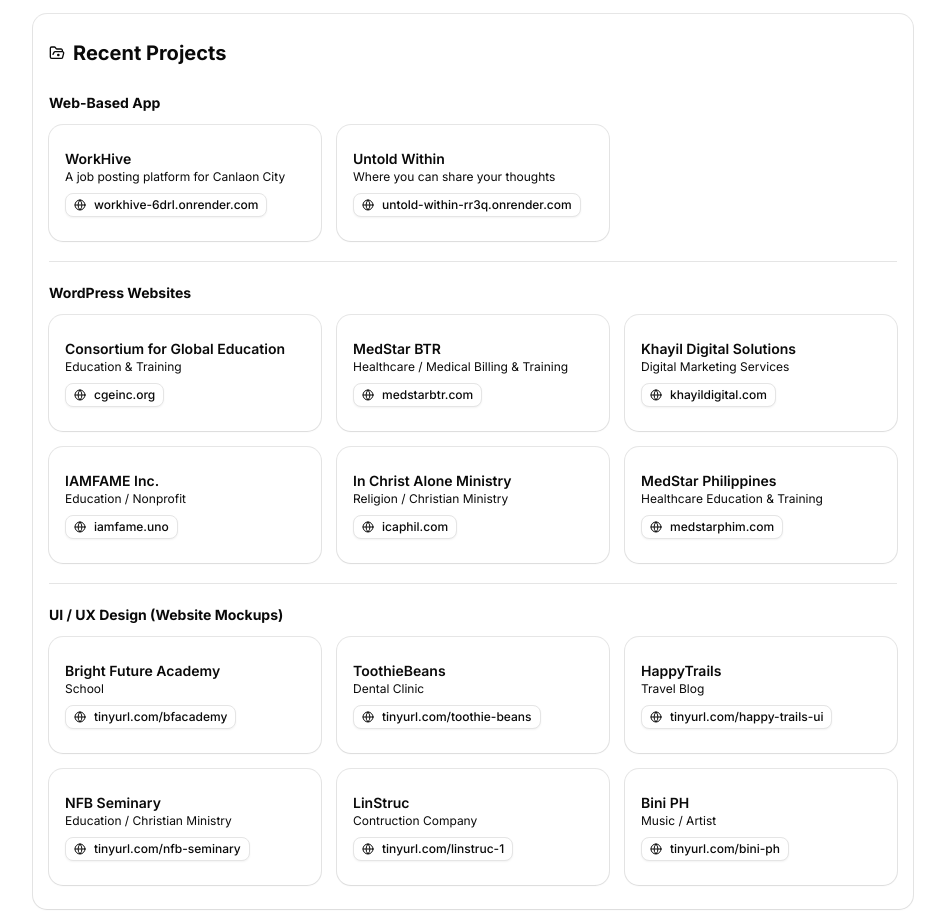
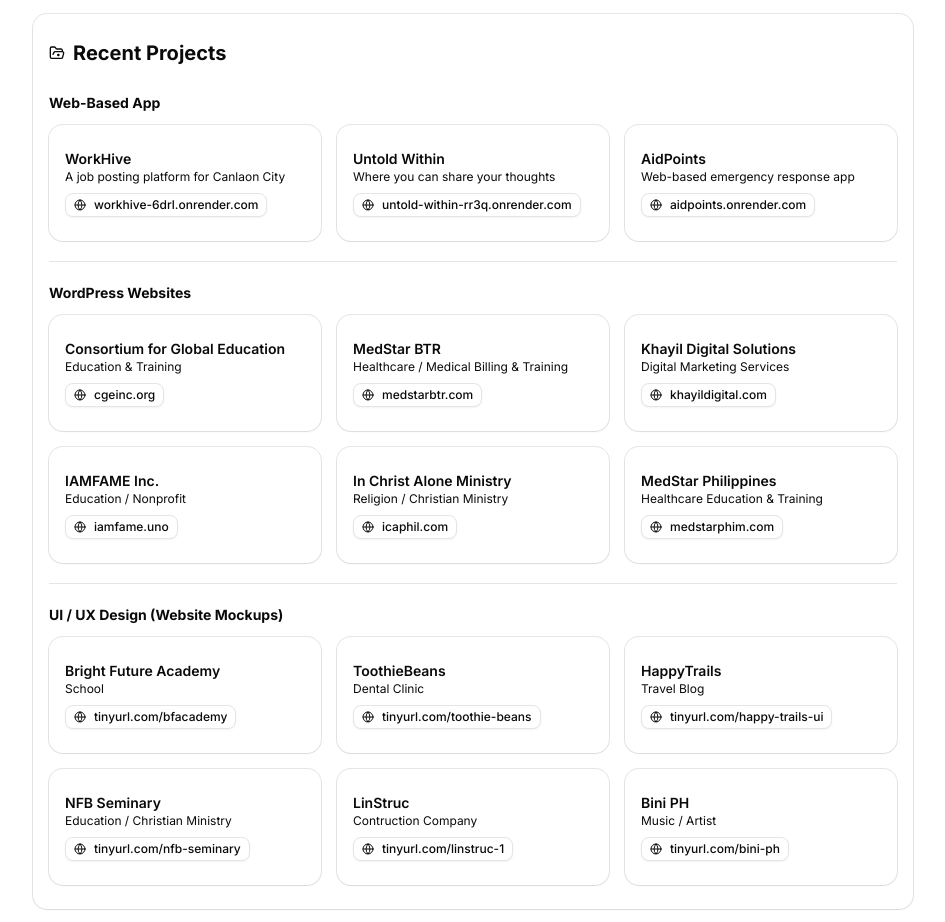
Before and after one commit to sambanihit98/sam-banihit-portfolio-v2, a Next.js app: page / in a window 1280 px wide. Shown: the part 1554-2476 px from the top of the page, without its empty margins (167-1112 px from the left). Built offline with nearby package versions, Linux system fonts and the light colour scheme.

Commit message:
Update component-example.tsx

```diff
--- a/components/component-example.tsx
+++ b/components/component-example.tsx
@@ -663,7 +663,7 @@
                   </div>
                 </CardContent>
               </Card>
-              {/* <Card className="w-full">
+              <Card className="w-full">
                 <CardContent>
                   <div className="space-y-2">
                     <div>
@@ -679,15 +679,19 @@
                         variant="outline"
                         className="gap-2 cursor-pointer"
                       >
-                        <a href="#" target="_blank" rel="noreferrer">
+                        <a
+                          href="https://aidpoints.onrender.com/"
+                          target="_blank"
+                          rel="noreferrer"
+                        >
                           <Globe className="h-4 w-4" />
-                          aidpoints.com
+                          aidpoints.onrender.com
                         </a>
                       </Button>
                     </div>
                   </div>
                 </CardContent>
-              </Card> */}
+              </Card>
             </div>
           </section>
 
```
